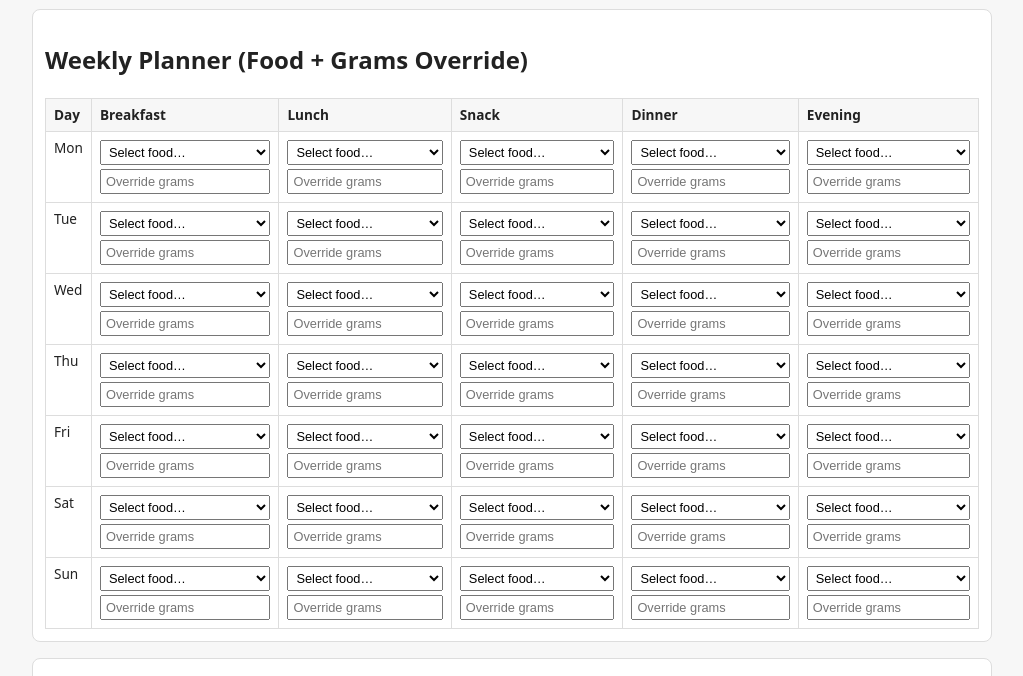
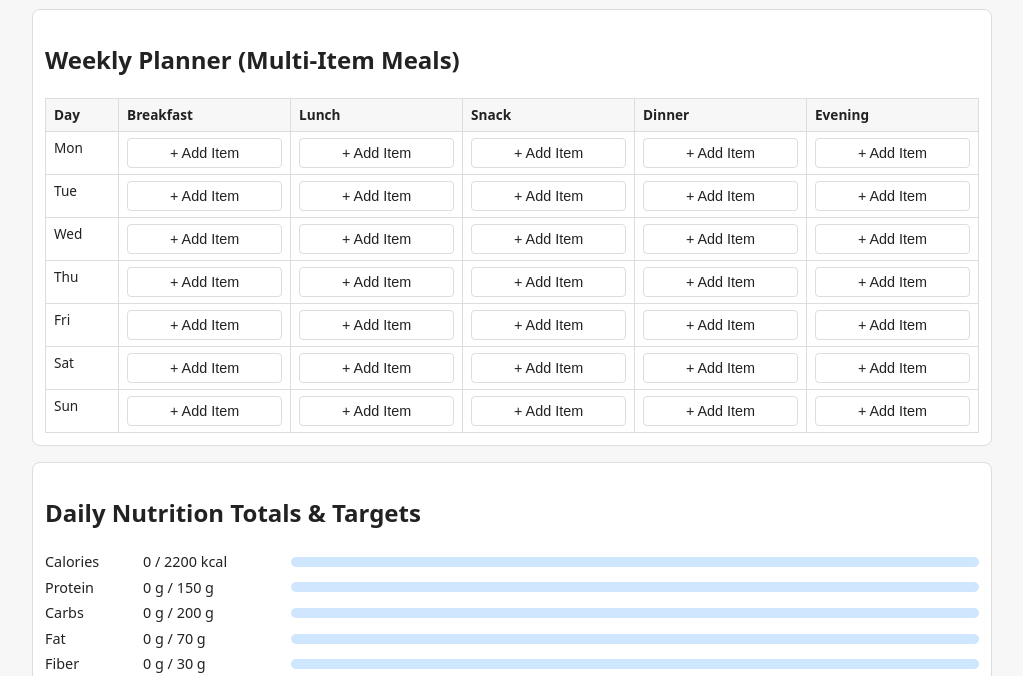
Before and after one commit to dwing65/meal-plan-pwa, a plain HTML site: page index.html in a window 1280 px wide. Shown: the part 91-767 px from the top of the page, without its empty margins (128-1151 px from the left). Drawn offline with Linux system fonts and the light colour scheme.

Commit message:
Multi‑item meals + nutrition updates
Add multi‑item meal support, nutrition logging, history page, charts, CSV export, and food timestamps

```diff
--- a/index.html
+++ b/index.html
@@ -90,6 +90,25 @@
     text-align: left;
     background: rgba(0,0,0,0.03);
   }
+  .meal-container {
+    display: flex;
+    flex-direction: column;
+    gap: 6px;
+  }
+  .meal-item {
+    display: flex;
+    gap: 4px;
+    align-items: center;
+  }
+  .meal-item select {
+    flex: 2;
+  }
+  .meal-item input[type=number] {
+    flex: 1;
+  }
+  .meal-item button {
+    flex: 0 0 auto;
+  }
   select, input[type=number] {
     width: 100%;
     box-sizing: border-box;
@@ -160,12 +179,11 @@
 </style>
 
 <script>
-  const THEME_KEY = "mealPlanTheme_v3";
-  const FOOD_DB_KEY = "mealPlanFoodDB_v3";
-  const MEAL_PLAN_KEY = "mealPlanMeals_v3";
-  const MEAL_OVERRIDES_KEY = "mealPlanOverrides_v3";
-  const DAILY_TOTALS_KEY = "mealPlanDailyTotals_v3";
-  const DAILY_LOGS_KEY = "mealPlanDailyLogs_v3";
+  const THEME_KEY = "mealPlanTheme_v4";
+  const FOOD_DB_KEY = "mealPlanFoodDB_v4";
+  const MEAL_MULTI_KEY = "mealPlanMulti_v4";
+  const DAILY_TOTALS_KEY = "mealPlanDailyTotals_v4";
+  const DAILY_LOGS_KEY = "mealPlanDailyLogs_v4";
 
   const TARGETS = {
     calories: 2200,
@@ -283,6 +301,16 @@
     }
   };
 
+  const MEAL_KEYS = [
+    "mon-breakfast","mon-lunch","mon-snack","mon-dinner","mon-evening",
+    "tue-breakfast","tue-lunch","tue-snack","tue-dinner","tue-evening",
+    "wed-breakfast","wed-lunch","wed-snack","wed-dinner","wed-evening",
+    "thu-breakfast","thu-lunch","thu-snack","thu-dinner","thu-evening",
+    "fri-breakfast","fri-lunch","fri-snack","fri-dinner","fri-evening",
+    "sat-breakfast","sat-lunch","sat-snack","sat-dinner","sat-evening",
+    "sun-breakfast","sun-lunch","sun-snack","sun-dinner","sun-evening"
+  ];
+
   function loadTheme() {
     const saved = localStorage.getItem(THEME_KEY);
     if (saved === "dark") document.body.classList.add("dark");
@@ -310,24 +338,14 @@
     localStorage.setItem(FOOD_DB_KEY, JSON.stringify(db));
   }
 
-  function loadMeals() {
-    const saved = localStorage.getItem(MEAL_PLAN_KEY);
+  function loadMealsMulti() {
+    const saved = localStorage.getItem(MEAL_MULTI_KEY);
     if (!saved) return {};
     try { return JSON.parse(saved); } catch { return {}; }
   }
 
-  function saveMeals(meals) {
-    localStorage.setItem(MEAL_PLAN_KEY, JSON.stringify(meals));
-  }
-
-  function loadOverrides() {
-    const saved = localStorage.getItem(MEAL_OVERRIDES_KEY);
-    if (!saved) return {};
-    try { return JSON.parse(saved); } catch { return {}; }
-  }
-
-  function saveOverrides(overrides) {
-    localStorage.setItem(MEAL_OVERRIDES_KEY, JSON.stringify(overrides));
+  function saveMealsMulti(meals) {
+    localStorage.setItem(MEAL_MULTI_KEY, JSON.stringify(meals));
   }
 
   function loadDailyLogs() {
@@ -340,56 +358,116 @@
     localStorage.setItem(DAILY_LOGS_KEY, JSON.stringify(logs));
   }
 
-  function renderFoodOptions(selects, foodDB) {
+  function renderFoodOptions(select, foodDB, currentValue) {
     const names = Object.keys(foodDB).sort();
-    selects.forEach(sel => {
-      const current = sel.value;
-      sel.innerHTML = "";
+    select.innerHTML = "";
     const emptyOpt = document.createElement("option");
     emptyOpt.value = "";
     emptyOpt.textContent = "Select food…";
-      sel.appendChild(emptyOpt);
+    select.appendChild(emptyOpt);
     names.forEach(name => {
       const opt = document.createElement("option");
       opt.value = name;
       opt.textContent = name;
-        sel.appendChild(opt);
+      select.appendChild(opt);
     });
-      if (current && names.includes(current)) sel.value = current;
+    if (currentValue && names.includes(currentValue)) {
+      select.value = currentValue;
+    }
+  }
+
+  function createMealItemElement(mealKey, index, foodDB, itemData, meals) {
+    const item = itemData || { food: "", grams: 0 };
+
+    const div = document.createElement("div");
+    div.className = "meal-item";
+    div.dataset.index = index;
+
+    const sel = document.createElement("select");
+    sel.className = "meal-food";
+    renderFoodOptions(sel, foodDB, item.food);
+
+    const gramsInput = document.createElement("input");
+    gramsInput.className = "meal-grams";
+    gramsInput.type = "number";
+    gramsInput.placeholder = "Grams";
+    gramsInput.value = item.grms || item.grams || "";
+
+    const delBtn = document.createElement("button");
+    delBtn.type = "button";
+    delBtn.textContent = "Delete";
+
+    sel.addEventListener("change", () => {
+      const arr = meals[mealKey] || [];
+      arr[index] = arr[index] || { food: "", grams: 0 };
+      arr[index].food = sel.value;
+      meals[mealKey] = arr;
+      saveMealsMulti(meals);
+      calculateTotals();
     });
+
+    gramsInput.addEventListener("input", () => {
+      const arr = meals[mealKey] || [];
+      arr[index] = arr[index] || { food: "", grams: 0 };
+      arr[index].grams = parseFloat(gramsInput.value) || 0;
+      meals[mealKey] = arr;
+      saveMealsMulti(meals);
+      calculateTotals();
+    });
+
+    delBtn.addEventListener("click", () => {
+      const arr = meals[mealKey] || [];
+      arr.splice(index, 1);
+      meals[mealKey] = arr;
+      saveMealsMulti(meals);
+      renderMealContainer(mealKey, foodDB, meals);
+      calculateTotals();
+    });
+
+    div.appendChild(sel);
+    div.appendChild(gramsInput);
+    div.appendChild(delBtn);
+
+    return div;
+  }
+
+  function renderMealContainer(mealKey, foodDB, meals) {
+    const container = document.querySelector(`.meal-container[data-key="${mealKey}"]`);
+    if (!container) return;
+
+    container.innerHTML = "";
+
+    const arr = meals[mealKey] || [];
+    arr.forEach((item, idx) => {
+      const el = createMealItemElement(mealKey, idx, foodDB, item, meals);
+      container.appendChild(el);
+    });
+
+    const addBtn = document.createElement("button");
+    addBtn.type = "button";
+    addBtn.textContent = "+ Add Item";
+    addBtn.className = "add-item";
+
+    addBtn.addEventListener("click", () => {
+      const current = meals[mealKey] || [];
+      const newIndex = current.length;
+      current.push({ food: "", grams: 0 });
+      meals[mealKey] = current;
+      saveMealsMulti(meals);
+      renderMealContainer(mealKey, foodDB, meals);
+      calculateTotals();
+    });
+
+    container.appendChild(addBtn);
   }
 
   function initDashboard() {
     loadTheme();
-    let foodDB = loadFoodDB();
-    let meals = loadMeals();
-    let overrides = loadOverrides();
+    const foodDB = loadFoodDB();
+    let meals = loadMealsMulti();
 
-    const selects = Array.from(document.querySelectorAll(".meal-select"));
-    renderFoodOptions(selects, foodDB);
-
-    selects.forEach(sel => {
-      const key = sel.dataset.key;
-      if (meals[key]) sel.value = meals[key];
-      const gramsInput = document.querySelector(`input[data-key="${key}-grams"]`);
-      if (gramsInput && overrides[key]) gramsInput.value = overrides[key];
-      sel.addEventListener("change", () => {
-        meals[key] = sel.value || "";
-        saveMeals(meals);
-        calculateTotals();
-      });
-    });
-
-    const gramsInputs = Array.from(document.querySelectorAll(".meal-grams"));
-    gramsInputs.forEach(inp => {
-      const key = inp.dataset.key.replace("-grams", "");
-      if (overrides[key]) inp.value = overrides[key];
-      inp.addEventListener("input", () => {
-        const val = parseFloat(inp.value) || 0;
-        overrides[key] = val > 0 ? val : 0;
-        saveOverrides(overrides);
-        calculateTotals();
-      });
+    MEAL_KEYS.forEach(key => {
+      renderMealContainer(key, foodDB, meals);
     });
 
     calculateTotals();
@@ -397,8 +475,7 @@
 
   function calculateTotals() {
     const foodDB = loadFoodDB();
-    const meals = loadMeals();
-    const overrides = loadOverrides();
+    const meals = loadMealsMulti();
 
     const totals = {
       calories: 0,
@@ -413,13 +490,13 @@
       potassium: 0
     };
 
-    Object.keys(meals).forEach(key => {
-      const foodName = meals[key];
-      if (!foodName || !foodDB[foodName]) return;
-      const food = foodDB[foodName];
+    Object.keys(meals).forEach(mealKey => {
+      const arr = meals[mealKey] || [];
+      arr.forEach(item => {
+        if (!item.food || !foodDB[item.food]) return;
+        const food = foodDB[item.food];
         const per100 = food.per100g;
-      const overrideGrams = overrides[key] || 0;
-      const grams = overrideGrams > 0 ? overrideGrams : (food.defaultGrams || 100);
+        const grams = item.grams && item.grams > 0 ? item.grams : (food.defaultGrams || 100);
         const factor = grams / 100;
 
         totals.calories     += per100.calories     * factor;
@@ -432,6 +509,7 @@
         totals.cholesterol  += per100.cholesterol  * factor;
         totals.sodium       += per100.sodium       * factor;
         totals.potassium    += per100.potassium    * factor;
+      });
     });
 
     localStorage.setItem(DAILY_TOTALS_KEY, JSON.stringify(totals));
@@ -510,7 +588,7 @@
   </div>
 
   <div class="section">
-    <h2>Weekly Planner (Food + Grams Override)</h2>
+    <h2>Weekly Planner (Multi-Item Meals)</h2>
     <table>
       <thead>
         <tr>
@@ -526,170 +604,65 @@
         <!-- Mon -->
         <tr>
           <td>Mon</td>
-          <td>
-            <select class="meal-select" data-key="mon-breakfast"></select>
-            <input class="meal-grams" type="number" placeholder="Override grams" data-key="mon-breakfast-grams">
-          </td>
-          <td>
-            <select class="meal-select" data-key="mon-lunch"></select>
-            <input class="meal-grams" type="number" placeholder="Override grams" data-key="mon-lunch-grams">
-          </td>
-          <td>
-            <select class="meal-select" data-key="mon-snack"></select>
-            <input class="meal-grams" type="number" placeholder="Override grams" data-key="mon-snack-grams">
-          </td>
-          <td>
-            <select class="meal-select" data-key="mon-dinner"></select>
-            <input class="meal-grams" type="number" placeholder="Override grams" data-key="mon-dinner-grams">
-          </td>
-          <td>
-            <select class="meal-select" data-key="mon-evening"></select>
-            <input class="meal-grams" type="number" placeholder="Override grams" data-key="mon-evening-grams">
-          </td>
+          <td><div class="meal-container" data-key="mon-breakfast"></div></td>
+          <td><div class="meal-container" data-key="mon-lunch"></div></td>
+          <td><div class="meal-container" data-key="mon-snack"></div></td>
+          <td><div class="meal-container" data-key="mon-dinner"></div></td>
+          <td><div class="meal-container" data-key="mon-evening"></div></td>
         </tr>
         <!-- Tue -->
         <tr>
           <td>Tue</td>
-          <td>
-            <select class="meal-select" data-key="tue-breakfast"></select>
-            <input class="meal-grams" type="number" placeholder="Override grams" data-key="tue-breakfast-grams">
-          </td>
-          <td>
-            <select class="meal-select" data-key="tue-lunch"></select>
-            <input class="meal-grams" type="number" placeholder="Override grams" data-key="tue-lunch-grams">
-          </td>
-          <td>
-            <select class="meal-select" data-key="tue-snack"></select>
-            <input class="meal-grams" type="number" placeholder="Override grams" data-key="tue-snack-grams">
-          </td>
-          <td>
-            <select class="meal-select" data-key="tue-dinner"></select>
-            <input class="meal-grams" type="number" placeholder="Override grams" data-key="tue-dinner-grams">
-          </td>
-          <td>
-            <select class="meal-select" data-key="tue-evening"></select>
-            <input class="meal-grams" type="number" placeholder="Override grams" data-key="tue-evening-grams">
-          </td>
+          <td><div class="meal-container" data-key="tue-breakfast"></div></td>
+          <td><div class="meal-container" data-key="tue-lunch"></div></td>
+          <td><div class="meal-container" data-key="tue-snack"></div></td>
+          <td><div class="meal-container" data-key="tue-dinner"></div></td>
+          <td><div class="meal-container" data-key="tue-evening"></div></td>
         </tr>
         <!-- Wed -->
         <tr>
           <td>Wed</td>
-          <td>
-            <select class="meal-select" data-key="wed-breakfast"></select>
-            <input class="meal-grams" type="number" placeholder="Override grams" data-key="wed-breakfast-grams">
-          </td>
-          <td>
-            <select class="meal-select" data-key="wed-lunch"></select>
-            <input class="meal-grams" type="number" placeholder="Override grams" data-key="wed-lunch-grams">
-          </td>
-          <td>
-            <select class="meal-select" data-key="wed-snack"></select>
-            <input class="meal-grams" type="number" placeholder="Override grams" data-key="wed-snack-grams">
-          </td>
-          <td>
-            <select class="meal-select" data-key="wed-dinner"></select>
-            <input class="meal-grams" type="number" placeholder="Override grams" data-key="wed-dinner-grams">
-          </td>
-          <td>
-            <select class="meal-select" data-key="wed-evening"></select>
-            <input class="meal-grams" type="number" placeholder="Override grams" data-key="wed-evening-grams">
-          </td>
+          <td><div class="meal-container" data-key="wed-breakfast"></div></td>
+          <td><div class="meal-container" data-key="wed-lunch"></div></td>
+          <td><div class="meal-container" data-key="wed-snack"></div></td>
+          <td><div class="meal-container" data-key="wed-dinner"></div></td>
+          <td><div class="meal-container" data-key="wed-evening"></div></td>
         </tr>
         <!-- Thu -->
         <tr>
           <td>Thu</td>
-          <td>
-            <select class="meal-select" data-key="thu-breakfast"></select>
-            <input class="meal-grams" type="number" placeholder="Override grams" data-key="thu-breakfast-grams">
-          </td>
-          <td>
-            <select class="meal-select" data-key="thu-lunch"></select>
-            <input class="meal-grams" type="number" placeholder="Override grams" data-key="thu-lunch-grams">
-          </td>
-          <td>
-            <select class="meal-select" data-key="thu-snack"></select>
-            <input class="meal-grams" type="number" placeholder="Override grams" data-key="thu-snack-grams">
-          </td>
-          <td>
-            <select class="meal-select" data-key="thu-dinner"></select>
-            <input class="meal-grams" type="number" placeholder="Override grams" data-key="thu-dinner-grams">
-          </td>
-          <td>
-            <select class="meal-select" data-key="thu-evening"></select>
-            <input class="meal-grams" type="number" placeholder="Override grams" data-key="thu-evening-grams">
-          </td>
+          <td><div class="meal-container" data-key="thu-breakfast"></div></td>
+          <td><div class="meal-container" data-key="thu-lunch"></div></td>
+          <td><div class="meal-container" data-key="thu-snack"></div></td>
+          <td><div class="meal-container" data-key="thu-dinner"></div></td>
+          <td><div class="meal-container" data-key="thu-evening"></div></td>
         </tr>
         <!-- Fri -->
         <tr>
           <td>Fri</td>
-          <td>
-            <select class="meal-select" data-key="fri-breakfast"></select>
-            <input class="meal-grams" type="number" placeholder="Override grams" data-key="fri-breakfast-grams">
-          </td>
-          <td>
-            <select class="meal-select" data-key="fri-lunch"></select>
-            <input class="meal-grams" type="number" placeholder="Override grams" data-key="fri-lunch-grams">
-          </td>
-          <td>
-            <select class="meal-select" data-key="fri-snack"></select>
-            <input class="meal-grams" type="number" placeholder="Override grams" data-key="fri-snack-grams">
-          </td>
-          <td>
-            <select class="meal-select" data-key="fri-dinner"></select>
-            <input class="meal-grams" type="number" placeholder="Override grams" data-key="fri-dinner-grams">
-          </td>
-          <td>
-            <select class="meal-select" data-key="fri-evening"></select>
-            <input class="meal-grams" type="number" placeholder="Override grams" data-key="fri-evening-grams">
-          </td>
+          <td><div class="meal-container" data-key="fri-breakfast"></div></td>
+          <td><div class="meal-container" data-key="fri-lunch"></div></td>
+          <td><div class="meal-container" data-key="fri-snack"></div></td>
+          <td><div class="meal-container" data-key="fri-dinner"></div></td>
+          <td><div class="meal-container" data-key="fri-evening"></div></td>
         </tr>
         <!-- Sat -->
         <tr>
           <td>Sat</td>
-          <td>
-            <select class="meal-select" data-key="sat-breakfast"></select>
-            <input class="meal-grams" type="number" placeholder="Override grams" data-key="sat-breakfast-grams">
-          </td>
-          <td>
-            <select class="meal-select" data-key="sat-lunch"></select>
-            <input class="meal-grams" type="number" placeholder="Override grams" data-key="sat-lunch-grams">
-          </td>
-          <td>
-            <select class="meal-select" data-key="sat-snack"></select>
-            <input class="meal-grams" type="number" placeholder="Override grams" data-key="sat-snack-grams">
-          </td>
-          <td>
-            <select class="meal-select" data-key="sat-dinner"></select>
-            <input class="meal-grams" type="number" placeholder="Override grams" data-key="sat-dinner-grams">
-          </td>
-          <td>
-            <select class="meal-select" data-key="sat-evening"></select>
-            <input class="meal-grams" type="number" placeholder="Override grams" data-key="sat-evening-grams">
-          </td>
+          <td><div class="meal-container" data-key="sat-breakfast"></div></td>
+          <td><div class="meal-container" data-key="sat-lunch"></div></td>
+          <td><div class="meal-container" data-key="sat-snack"></div></td>
+          <td><div class="meal-container" data-key="sat-dinner"></div></td>
+          <td><div class="meal-container" data-key="sat-evening"></div></td>
         </tr>
         <!-- Sun -->
         <tr>
           <td>Sun</td>
-          <td>
-            <select class="meal-select" data-key="sun-breakfast"></select>
-            <input class="meal-grams" type="number" placeholder="Override grams" data-key="sun-breakfast-grams">
-          </td>
-          <td>
-            <select class="meal-select" data-key="sun-lunch"></select>
-            <input class="meal-grams" type="number" placeholder="Override grams" data-key="sun-lunch-grams">
-          </td>
-          <td>
-            <select class="meal-select" data-key="sun-snack"></select>
-            <input class="meal-grams" type="number" placeholder="Override grams" data-key="sun-snack-grams">
-          </td>
-          <td>
-            <select class="meal-select" data-key="sun-dinner"></select>
-            <input class="meal-grams" type="number" placeholder="Override grams" data-key="sun-dinner-grams">
-          </td>
-          <td>
-            <select class="meal-select" data-key="sun-evening"></select>
-            <input class="meal-grams" type="number" placeholder="Override grams" data-key="sun-evening-grams">
-          </td>
+          <td><div class="meal-container" data-key="sun-breakfast"></div></td>
+          <td><div class="meal-container" data-key="sun-lunch"></div></td>
+          <td><div class="meal-container" data-key="sun-snack"></div></td>
+          <td><div class="meal-container" data-key="sun-dinner"></div></td>
+          <td><div class="meal-container" data-key="sun-evening"></div></td>
         </tr>
       </tbody>
     </table>
@@ -777,7 +750,7 @@
     </div>
 
     <p class="macro-note">
-      Food defaults and nutrition per 100g are editable on the <strong>Food Database</strong> page. Grams per meal can override defaults. Daily totals are logged automatically for history and charts.
+      Each meal can have multiple items. Food defaults and per‑100g nutrition are editable on the <strong>Food Database</strong> page. Grams per item can override defaults. Daily totals are logged automatically for history and charts.
     </p>
   </div>
 
--- a/service-worker.js
+++ b/service-worker.js
@@ -1,4 +1,4 @@
-const CACHE_NAME = "meal-plan-pwa-v3";
+const CACHE_NAME = "meal-plan-pwa-v4";
 const ASSETS = [
   "./",
   "index.html",
```
Also changed, not shown: foods.html (+2 -2 lines), history.html (+2 -2 lines). Lines whose indentation alone changed are shown as unchanged.
